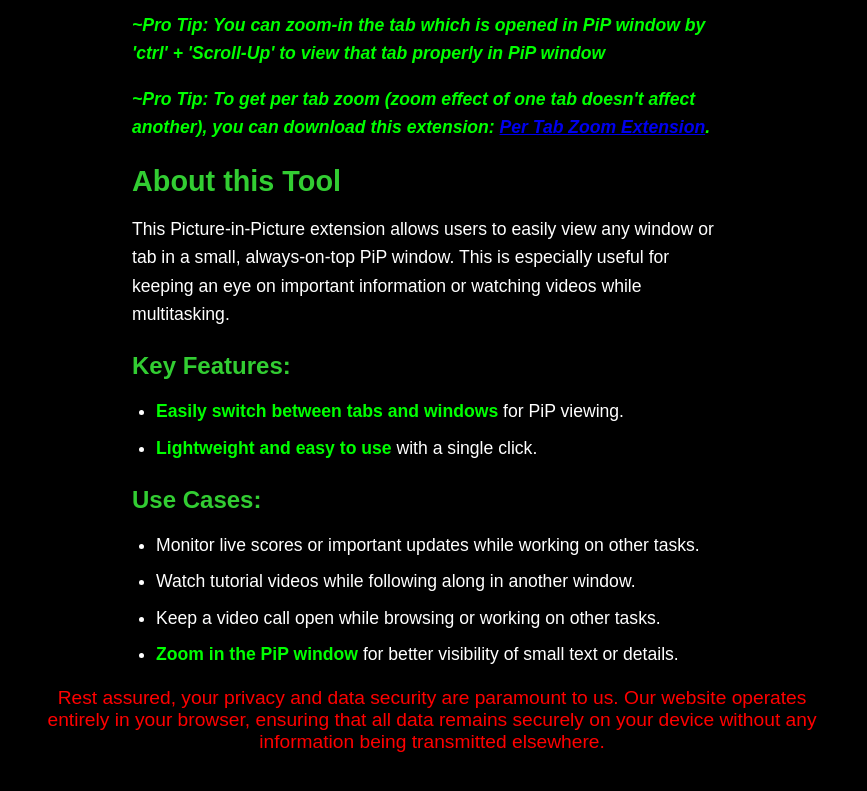
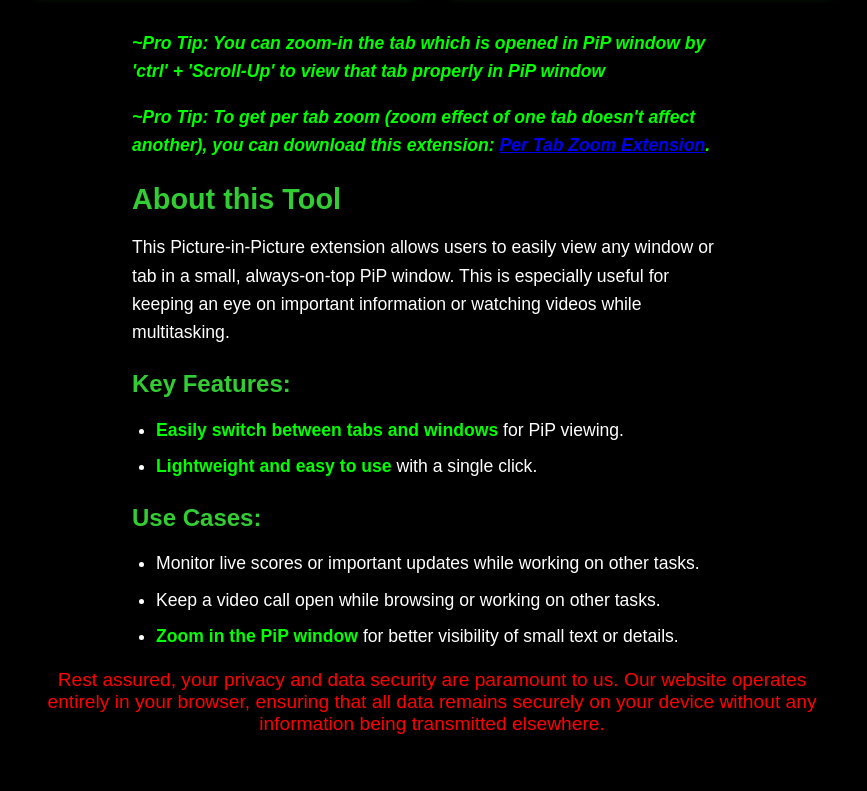
Before and after one commit to raghavkhatri413/LiveTab-PiP-Viewer-Website, a plain HTML site: page index.html in a window 1280 px wide. Shown: the part 690-1481 px from the top of the page, without its empty margins (208-1075 px from the left). Drawn offline with nearby package versions, Linux system fonts and the light colour scheme.

Commit message:
Update index.html

```diff
--- a/index.html
+++ b/index.html
@@ -35,7 +35,6 @@
       <h3>Use Cases:</h3>
       <ul>
         <li>Monitor live scores or important updates while working on other tasks.</li>
-        <li>Watch tutorial videos while following along in another window.</li>
         <li>Keep a video call open while browsing or working on other tasks.</li>
         <li><span class="highlight">Zoom in the PiP window</span> for better visibility of small text or details.</li>
       </ul>
```
